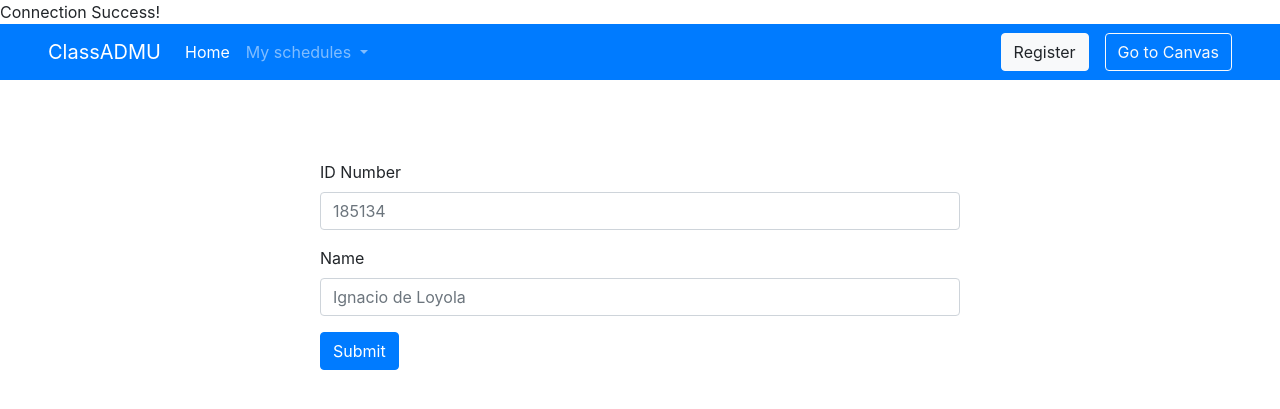
After one commit to kmallari/Classup-4-Ateneans, a PHP site: page /register.php in a window 1280 px wide. The commit adds this page. Shown: the top 409 px of the page. Run offline with PHP 8.4, Linux system fonts and the light colour scheme.

Commit message:
Adds register.php

```diff
--- a/getStarted.php
+++ b/getStarted.php
@@ -1,9 +1,7 @@
 <html lang="en">
 <?php
 header("Access-Control-Allow-Origin: *");
-header("Content-Type: application/json; charset=UTF-8");
 header("Access-Control-Allow-Methods: GET");
-
 include("API/connect.php");
 ?>
 <head>
@@ -46,7 +44,6 @@ include("API/connect.php");
         </div>
       </nav>
 
-
     <div class="p-5">
         <h1 class="display-3">Get Started here!</h1>
         <p class="lead">This website application will allow you to easily track your enrolled classes. Select your enrolled class from the dropdown menu below.</p>
@@ -64,7 +61,7 @@ include("API/connect.php");
               while($row = $result->fetch_assoc())
               {
                 // echo "";
-                  echo "<option> 'Hello' </option>";
+                echo "<option>" . $row['codeClass'] . $row['sectionClass'] . "</option>";
               }
             }
             else
--- /dev/null
+++ b/register.php
@@ -0,0 +1,69 @@
+<html lang="en">
+
+<?php
+header("Access-Control-Allow-Origin: *");
+header("Access-Control-Allow-Methods: POST");
+include("API/connect.php");
+?>
+
+<head>
+    <meta charset="UTF-8">
+    <meta http-equiv="X-UA-Compatible" content="IE=edge">
+    <meta name="viewport" content="width=device-width, initial-scale=1.0">
+    <link rel="stylesheet" href="https://stackpath.bootstrapcdn.com/bootstrap/4.3.1/css/bootstrap.min.css" integrity="sha384-ggOyR0iXCbMQv3Xipma34MD+dH/1fQ784/j6cY/iJTQUOhcWr7x9JvoRxT2MZw1T" crossorigin="anonymous">
+    <link rel="stylesheet" href="styles.css">
+    <title>ClassADMU</title>
+</head>
+<body>
+
+  <nav class="navbar navbar-expand-lg navbar-dark bg-primary px-5 ">
+    <a class="navbar-brand" href="index.php">ClassADMU</a>
+    <button class="navbar-toggler" type="button" data-toggle="collapse" data-target="#navbarSupportedContent" aria-controls="navbarSupportedContent" aria-expanded="false" aria-label="Toggle navigation">
+      <span class="navbar-toggler-icon"></span>
+    </button>
+    <div class="collapse navbar-collapse" id="navbarSupportedContent">
+      <ul class="navbar-nav mr-auto">
+        <li class="nav-item active">
+          <a class="nav-link" href="index.php">Home <span class="sr-only">(current)</span></a>
+        </li>
+        <li class="nav-item dropdown">
+          <a class="nav-link dropdown-toggle" href="#" id="navbarDropdown" role="button" data-toggle="dropdown" aria-haspopup="true" aria-expanded="false">
+            My schedules
+          </a>
+          <div class="dropdown-menu" aria-labelledby="navbarDropdown">
+            <a class="dropdown-item" href="#">Primary Schedule</a>
+            <a class="dropdown-item" href="#">Seconday Schedule</a>
+            <div class="dropdown-divider"></div>
+            <a class="dropdown-item" href="#">View all schedules</a>
+          </div>
+        </li>
+        <!-- <li class="nav-item">
+          <a class="nav-link disabled" href="#" tabindex="-1" aria-disabled="true">Disabled</a>
+        </li> -->
+      </ul>
+      <a href="register.html"><button type="button" class="btn btn-light" id="register">Register</button></a>
+      <a href="https://canvas.ateneo.edu" class="btn btn-outline-light my-2 my-lg-0" role="button">Go to Canvas</a>
+    </div>
+  </nav>
+
+  <form id="reg-form" action="API/addStudent.php" method="POST" role="form">
+    <div class="form-group">
+      <label for="id-number">ID Number</label>
+      <input type="text" class="form-control name="ID" placeholder="185134" Required>
+    </div>
+    <div class="form-group">
+      <label for="name">Name</label>
+      <input type="text" class="form-control name="full-name" placeholder="Ignacio de Loyola" Required>
+    </div>
+    <button type="submit" class="btn btn-primary">Submit</button>
+  </form>
+
+    <!-- DO NOT TOUCH THE SCRIPT FILES BELOW THIS LINE -->
+    <script src="https://code.jquery.com/jquery-3.3.1.slim.min.js" integrity="sha384-q8i/X+965DzO0rT7abK41JStQIAqVgRVzpbzo5smXKp4YfRvH+8abtTE1Pi6jizo" crossorigin="anonymous"></script>
+    <script src="https://cdnjs.cloudflare.com/ajax/libs/popper.js/1.14.7/umd/popper.min.js" integrity="sha384-UO2eT0CpHqdSJQ6hJty5KVphtPhzWj9WO1clHTMGa3JDZwrnQq4sF86dIHNDz0W1" crossorigin="anonymous"></script>
+    <script src="https://stackpath.bootstrapcdn.com/bootstrap/4.3.1/js/bootstrap.min.js" integrity="sha384-JjSmVgyd0p3pXB1rRibZUAYoIIy6OrQ6VrjIEaFf/nJGzIxFDsf4x0xIM+B07jRM" crossorigin="anonymous"></script>
+    <!-- DO NOT TOUCH THE SCRIPT FILES ABOVE THIS LINE -->
+</body>
+</html>
+
+<?php $conn->close();?>
--- a/styles.css
+++ b/styles.css
@@ -1,5 +1,9 @@
-hr {
+#register {
+    margin-right: 1em;
+}
+
+#reg-form {
     width: 50%;
-    text-align: left;
-    margin-left: 0;
+    margin: auto;
+    margin-top: 5em;
 }
```
Also changed, not shown: API/addStudent.php (+4 -4 lines), index.php (+13 -5 lines). Lines whose indentation alone changed are shown as unchanged.
